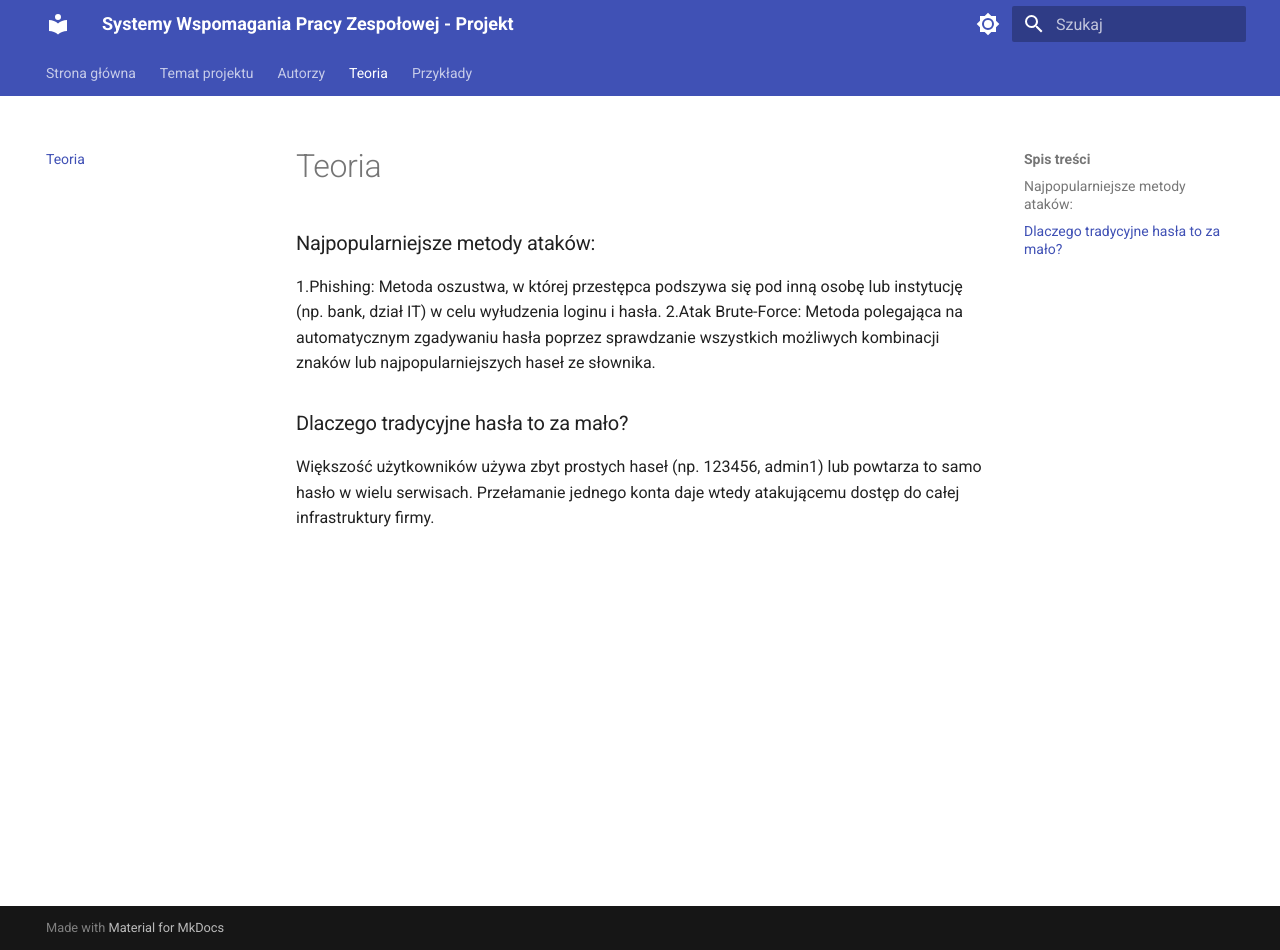
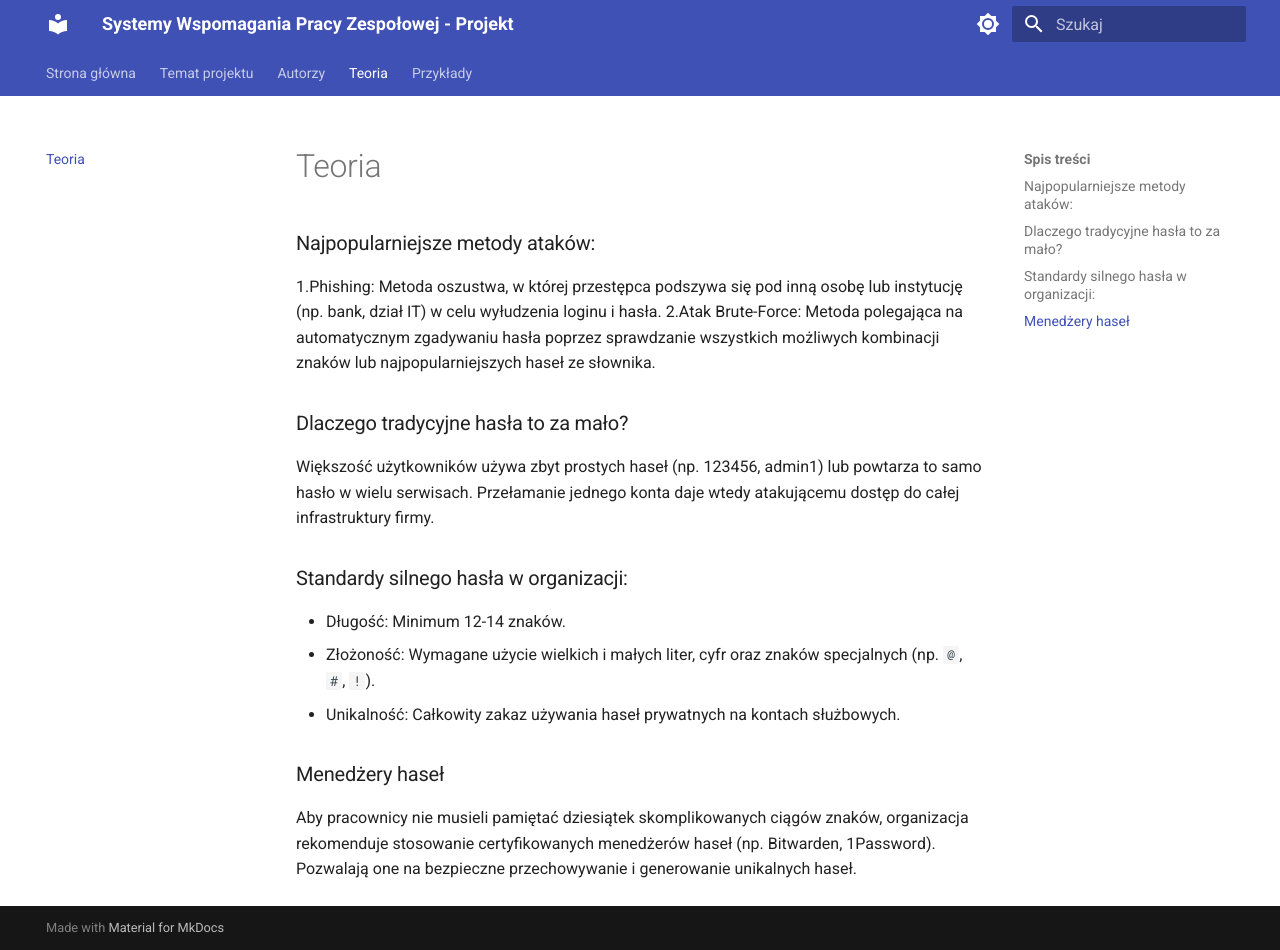
Before and after one commit to tomoon96/projekt-swbz-DEV, an MkDocs documentation site: the page built from docs/teoria.md, in a window 1280 px wide and 950 px high. Built offline with MkDocs 1.6.1 and Material for MkDocs 9.7.7, drawn with Linux system fonts in a browser that asks for light colours.

Commit message:
docs: teoria - dopisanie standardow hasel i menedzerow

```diff
--- a/docs/teoria.md
+++ b/docs/teoria.md
@@ -8,3 +8,11 @@ Teoria: Zagrożenia dla kont pracowniczych
 ###Dlaczego tradycyjne hasła to za mało?
 
 Większość użytkowników używa zbyt prostych haseł (np. 123456, admin1) lub powtarza to samo hasło w wielu serwisach. Przełamanie jednego konta daje wtedy atakującemu dostęp do całej infrastruktury firmy.
+
+### Standardy silnego hasła w organizacji:
+* Długość: Minimum 12-14 znaków.
+* Złożoność: Wymagane użycie wielkich i małych liter, cyfr oraz znaków specjalnych (np. `@`, `#`, `!`).
+* Unikalność: Całkowity zakaz używania haseł prywatnych na kontach służbowych.
+
+### Menedżery haseł
+Aby pracownicy nie musieli pamiętać dziesiątek skomplikowanych ciągów znaków, organizacja rekomenduje stosowanie certyfikowanych menedżerów haseł (np. Bitwarden, 1Password). Pozwalają one na bezpieczne przechowywanie i generowanie unikalnych haseł.
```
